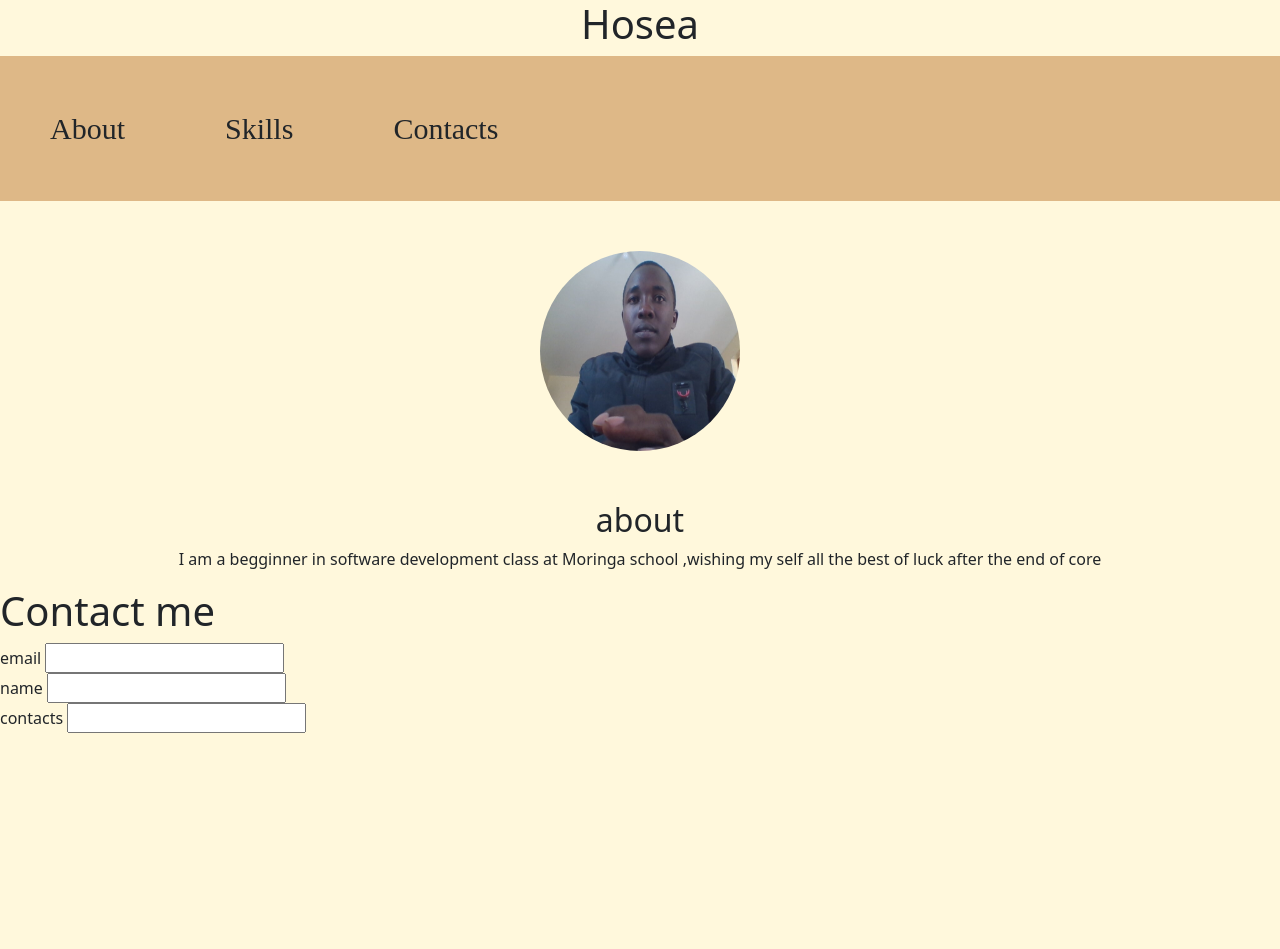
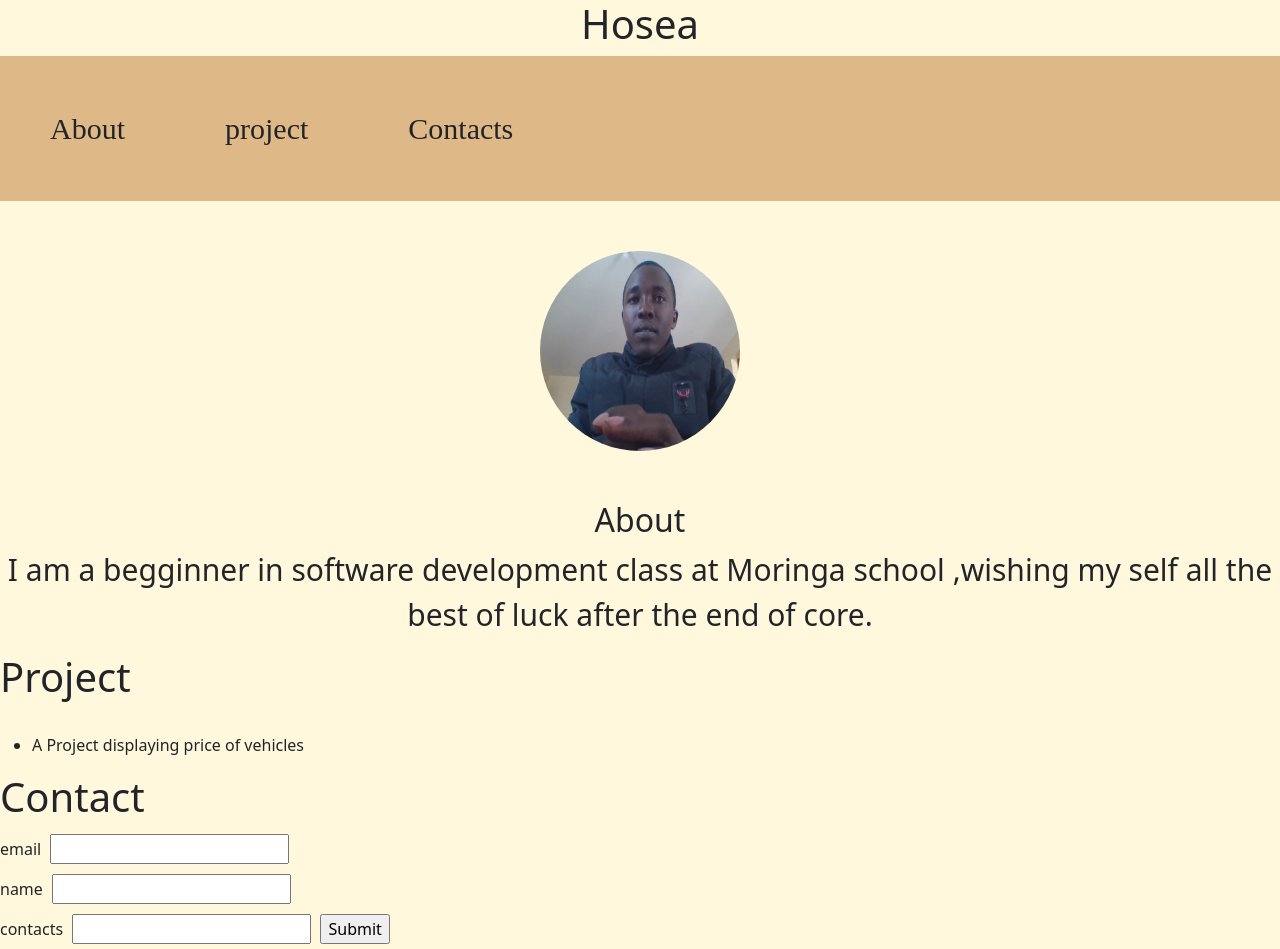
Before and after one commit to Kemboihosea/My-portfolio, a plain HTML site: page index.html in a window 1280 px wide. Before the commit the page ends 800 px from the top, so only its background shows below. Drawn offline with nearby package versions, Linux system fonts and the light colour scheme.

Commit message:
third commit

```diff
--- a/index.html
+++ b/index.html
@@ -16,35 +16,46 @@
     <diV class="header">
         <ul class="nav">
             <li>About</li>
-            <li>Skills</li>
+            <li>project</li>
             <li>Contacts</li>
 
         </ul>
     </diV>
     </nav>
 
-    <div class="about" id="about">
+    <div class="About" id="About">
         <img src="image/2021-12-05-145916.jpg " alt="Hosea Kimuta">
     </div>
     <div style ="text-align: center;">
-        <h2 class="person">about</h2>
+        <h2 class="person">About</h2>
 
-        <p class="text text-align center">I am a begginner in software development class at Moringa school ,wishing my self all the best of luck after the end of core</p>
+        <p class="text">I am a begginner in software development class at Moringa school ,wishing my self all the best of luck after the end of core.</p>
+    </div>
+        <div>
+        <h1>Project</h1>
+        <form id="project">
+            <label class="project"></label>
+            <ul>
+            <li>A Project displaying price of vehicles</li>
+            </ul>
+        </div>
 
-    </div>
-    <h1>Contact me</h1>
+    <h1>Contact </h1>
     <form id="contacts">
         <label for="gmail">email</label>
-        <input type="text"name="name" ><br/>
+        <input style="margin:5px;" type="text"name="name" ><br/>
 
         <label for="gmail">name</label>
-        <input type="text"name="name" ><br/>
+        <input style="margin:5px;"type="text"name="name" ><br/>
 
         <label for="gmail">contacts</label>
-        <input type="text"name="name" >
+        <input style="margin:5px;"type="text"name="name" >
+        <input type="Submit"  value="Submit">
 
-    </form>
 
+
+
+</form>
 
 </body>
 </html>
--- a/style/style.css
+++ b/style/style.css
@@ -24,7 +24,7 @@ body {
 
 
 
-.about {
+.About {
     display: flex;
     text-align: center;
     padding: 50px;
@@ -35,7 +35,7 @@ nav h1 {
     text-align: center;
 }
 img{
-    border-radius: 100px;
+    border-radius: 150px;
     width: 200px;
     height: 200px;
     margin-left: auto;
@@ -46,3 +46,11 @@ img{
 #contacts{
 
 }
+
+.text {
+    font-size: 30px;
+}
+
+.project {
+    list-style-type: none;
+}
```
